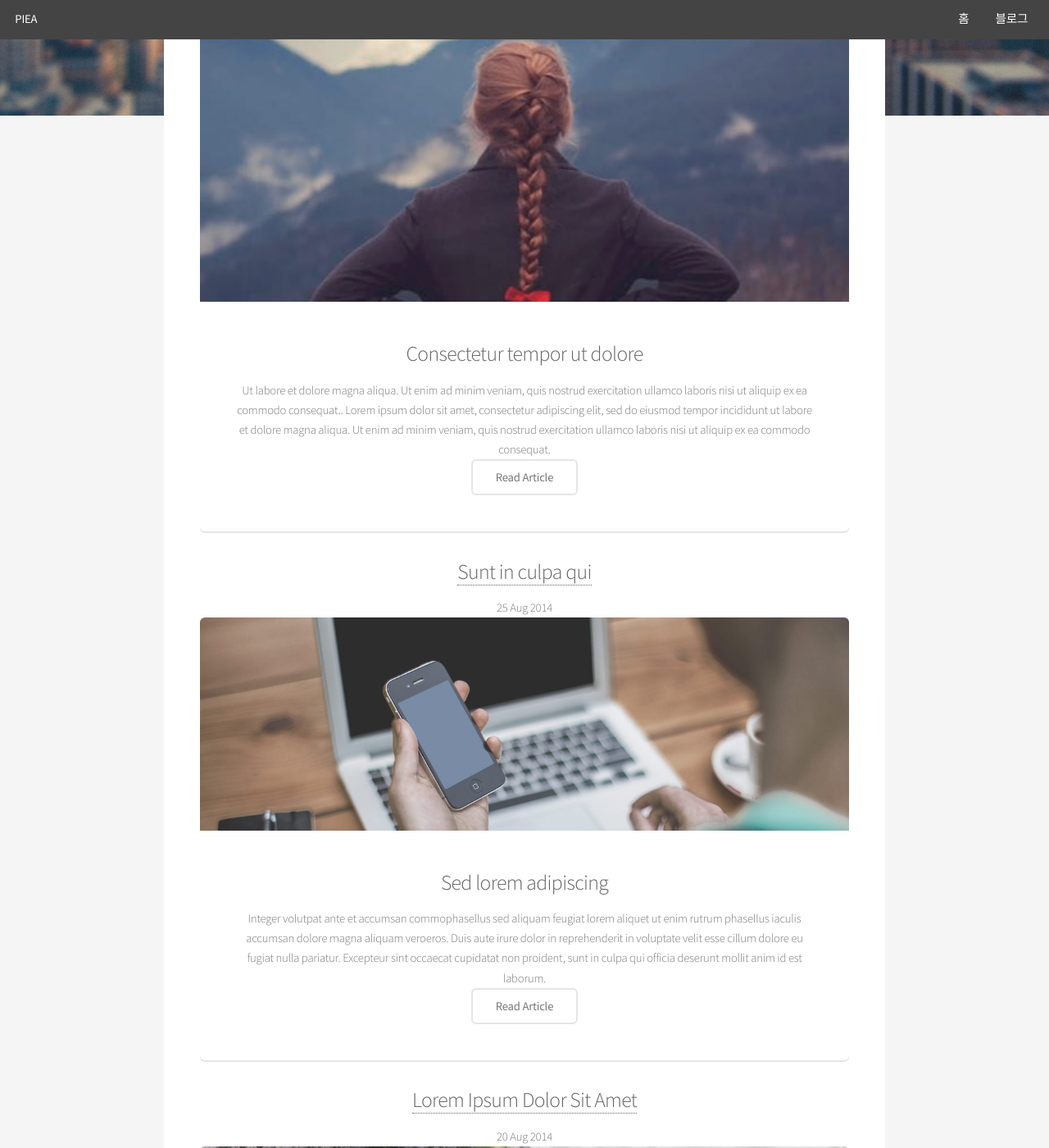
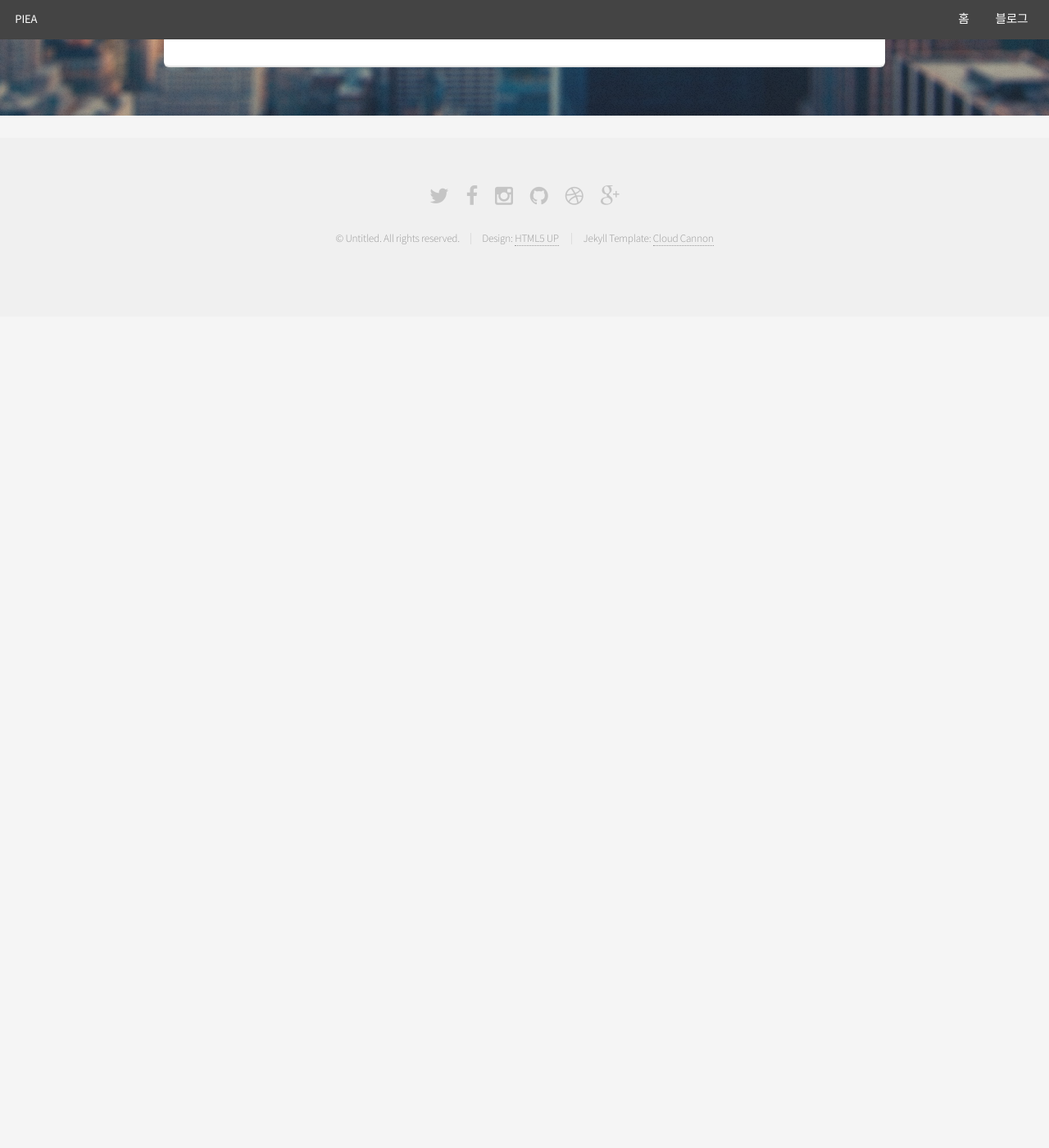
Before and after one commit to pid011/piea.github.io, a Jekyll site: the page built from blog/index.html, in a window 1280 px wide and 1400 px high, scrolled down 270 px. Shown: the whole window at 82% size. Built offline with Jekyll 4.4.1, drawn with Linux system fonts in a browser that asks for light colours; after the commit the page ends 900 px from its top, so only the background shows below that; some of the changed text lies outside the part shown.

Commit message:
상당히 많이 변경내용이 있음

```diff
--- a/_config.yml
+++ b/_config.yml
@@ -1,12 +1,14 @@
-name: PIEA
-description: The MiNET plugins development organization.
-baseurl: ''
+name        : PIEA
+description : The MiNET plugins development organization.
+baseurl     : ''
+markdown    : kramdown
+highlighter : pygments
 
-disqus_shortname: "PIEA"
-disqus_site_shortname: "piea"
+disqus_shortname        : "PIEA"
+disqus_site_shortname   : "piea"
 
 url: "https://piea.github.io/"
 
-paginate: 10
+paginate: 3
 
 gems: [jekyll-paginate]
--- a/_includes/nav.html
+++ b/_includes/nav.html
@@ -1,6 +1,6 @@
 <!-- Header -->
 	<header id="header" class="alt">
-		<h1><a href="{{ site.baseurl }}/index">PIEA</a></h1>
+		<h1><a href="{{ site.baseurl }}/">PIEA</a></h1>
 		<nav id="nav">
 			<ul>
 				<li><a href="{{ site.baseurl }}/">홈</a></li>
--- a/_layouts/post.html
+++ b/_layouts/post.html
@@ -1,5 +1,5 @@
 {% include header.html %}
-<section class="box special">
+<section class="box special" style="text-align:left">
 	<h3>{{ page.title }}</h3>
 	<span class="date">{{ page.date | date_to_string }}</span> {{ page.content }}
 	<h3><i class="icon icon-comments-o"></i> 댓글</h3>
--- a/_posts/2014-08-20-another-post.md
+++ /dev/null
@@ -1,9 +0,0 @@
----
-title: Lorem Ipsum Dolor Sit Amet
-layout: post
----
-
-<span class="image featured"><img src="{{ site.baseurl }}/assets/images/pic02.jpg" alt=""></span>
-<h3>Non aute irure</h3>
-<p>Integer volutpat ante et accumsan commophasellus sed aliquam feugiat lorem aliquet ut enim rutrum phasellus iaculis accumsan dolore magna aliquam veroeros.</p>
-<p>Duis aute irure dolor in reprehenderit in voluptate velit esse cillum dolore eu fugiat nulla pariatur. Excepteur sint occaecat cupidatat non proident, sunt in culpa qui officia deserunt mollit anim id est laborum.</p>
--- a/_posts/2014-08-25-test-post.md
+++ /dev/null
@@ -1,9 +0,0 @@
----
-title: Sunt in culpa qui
-layout: post
----
-
-<span class="image featured"><img src="{{ site.baseurl }}/assets/images/pic01.jpg" alt=""></span>
-<h3>Sed lorem adipiscing</h3>
-<p>Integer volutpat ante et accumsan commophasellus sed aliquam feugiat lorem aliquet ut enim rutrum phasellus iaculis accumsan dolore magna aliquam veroeros.</p>
-<p>Duis aute irure dolor in reprehenderit in voluptate velit esse cillum dolore eu fugiat nulla pariatur. Excepteur sint occaecat cupidatat non proident, sunt in culpa qui officia deserunt mollit anim id est laborum.</p>
--- a/_posts/2014-08-31-hello-word.md
+++ /dev/null
@@ -1,14 +0,0 @@
----
-title: Ullamco Laboris minim veniam
-layout: post
-comments: true
----
-
-![]({{ site.baseurl }}/assets/images/pic03.jpg)
-{: .image.featured}
-
-### Consectetur tempor ut dolore
-
-Ut labore et dolore magna aliqua. Ut enim ad minim veniam, quis nostrud exercitation ullamco laboris nisi ut aliquip ex ea commodo consequat..
-
-Lorem ipsum dolor sit amet, consectetur adipiscing elit, sed do eiusmod tempor incididunt ut labore et dolore magna aliqua. Ut enim ad minim veniam, quis nostrud exercitation ullamco laboris nisi ut aliquip ex ea commodo consequat.
--- a/blog/index.html
+++ b/blog/index.html
@@ -7,13 +7,7 @@
 		<h2>Blog Posts</h2>
 	</header>
 		{% for post in site.posts offset: 0 limit: 10 %}
-			<h3><a href="{{ site.baseurl }}{{ post.url }}">{{ post.title }}</a></h3>
-			<span class="date">{{ post.date | date_to_string }}</span>
-			<section class="box special">
-				{{ post.content | remove: '<p>' | remove: '</p>' }}
-			<ul class="actions">
-				<li><a href="{{ site.baseurl }}{{ post.url }}" class="button alt">Read Article</a></li>
-			</ul>
-			</section>
+			<h3><a href="{{ site.baseurl }}{{ post.url }}">{{ post.title }}</a> - {{ post.date | date_to_string }}</h3>
+			<li><a href="{{ site.baseurl }}{{ post.url }}" class="button alt">Read Article</a></li>
 		{% endfor %}
 </section>
```
Also changed, not shown: _posts/2016-02-15-test-post.md (added, +39 -0 lines), assets/images/pic01.jpg (deleted), assets/images/pic02.jpg (deleted), assets/images/pic03.jpg (deleted), assets/images/pic04.jpg (deleted), assets/images/pic05.jpg (deleted), assets/images/pic06.jpg (deleted), assets/images/pic07.jpg (deleted), assets/images/piea-banner-img.jpg (added).
